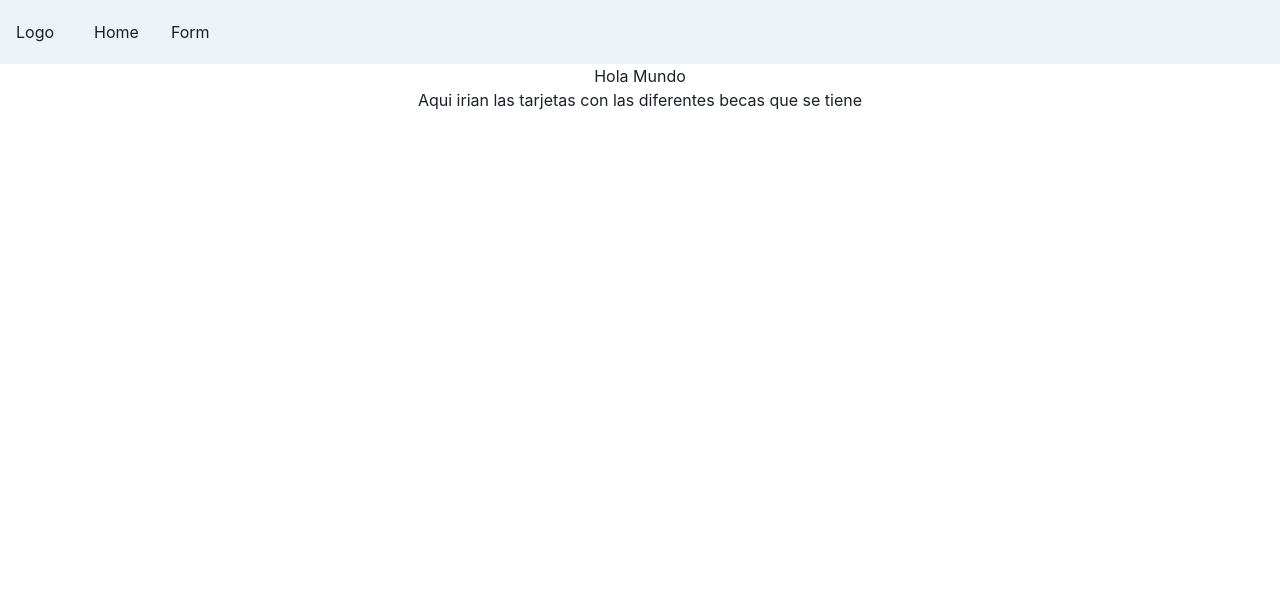
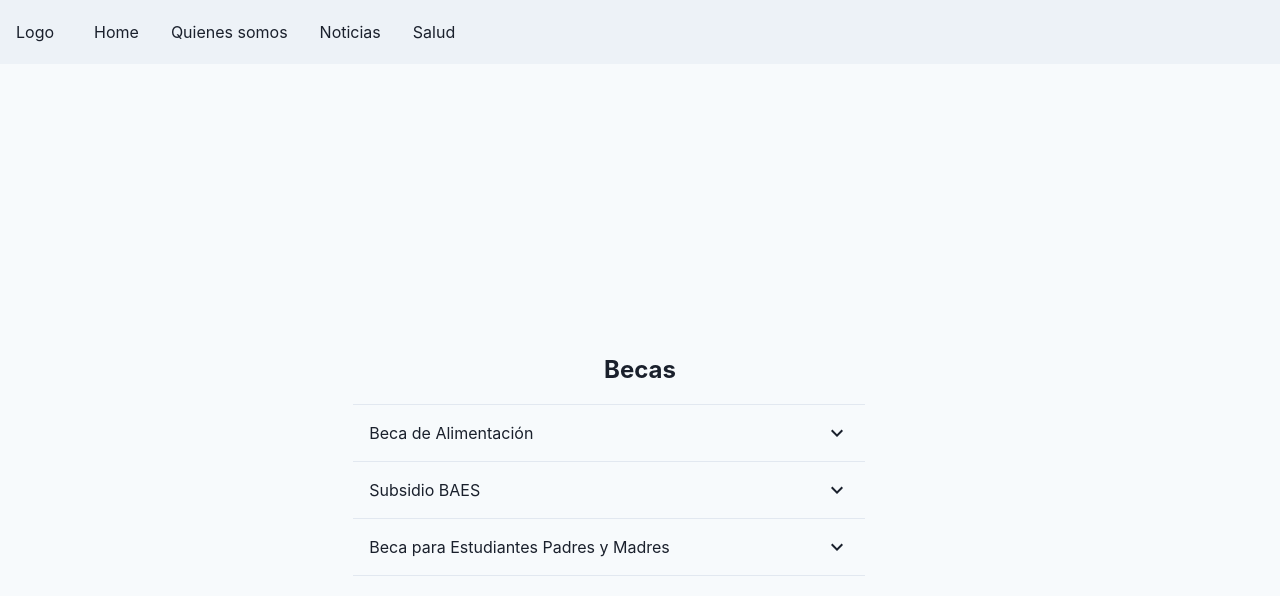
Before and after one commit to FelipeGuicharrousse/Proyecto-DIU, a React (Create React App) app: page / in a window 1280 px wide. Shown: the top 596 px of the page. Built offline with nearby package versions, Linux system fonts and the light colour scheme.

Commit message:
🚧 Added new routes

```diff
--- a/src/App.js
+++ b/src/App.js
@@ -13,7 +13,7 @@ function App() {
         <div className="App">
           <Routes>
             <Route path="/" element={<Home />} />
-            <Route path="/form" element={<Form />} />
+            <Route path="/about-us" element={<Form />} />
           </Routes>
         </div>
       </div>
--- a/src/components/withAction.js
+++ b/src/components/withAction.js
@@ -15,7 +15,7 @@ export default function WithAction() {
 
   return (
     <>
-      <Box bg={useColorModeValue('gray.100', 'gray.900')} px={4}>
+      <Box bg={useColorModeValue('gray.100', 'gray.900')} px={4} top="0" width="100%">
         <Flex h={16} alignItems={'center'} justifyContent={'space-between'}>
           <IconButton
             size={'md'}
@@ -49,9 +49,35 @@ export default function WithAction() {
                   textDecoration: 'none',
                   bg: hoverBgColor,
                 }}
-                href={'/form'}
+                href={'/about-us'}
               >
-                Form
+                Quienes somos
+              </Box>
+              <Box
+                as="a"
+                px={2}
+                py={1}
+                rounded={'md'}
+                _hover={{
+                  textDecoration: 'none',
+                  bg: hoverBgColor,
+                }}
+                href={'/news'}
+              >
+                Noticias
+              </Box>
+              <Box
+                as="a"
+                px={2}
+                py={1}
+                rounded={'md'}
+                _hover={{
+                  textDecoration: 'none',
+                  bg: hoverBgColor,
+                }}
+                href={'/health'}
+              >
+                Salud
               </Box>
             </HStack>
           </HStack>
--- a/src/views/home.js
+++ b/src/views/home.js
@@ -1,14 +1,88 @@
 import React from 'react';
-import { Box } from '@chakra-ui/react';
+import {
+  Accordion,
+  AccordionItem,
+  AccordionButton,
+  AccordionPanel,
+  Flex,
+  useColorModeValue,
+  Text,
+  Container,
+} from '@chakra-ui/react';
+
+import { ChevronDownIcon } from '@chakra-ui/icons';
 
 function Home() {
   return (
-    <div>
-      <Box>
-        <h1>Hola Mundo</h1>
-        <p>Aqui irian las tarjetas con las diferentes becas que se tiene</p>
-      </Box>
-    </div>
+    <Flex
+      minH={'100vh'}
+      align={'center'}
+      justify={'center'}
+      bg={useColorModeValue('gray.50', 'gray.800')}>
+      <Container>
+        <Text fontSize="2xl" fontWeight="bold" mb={4}>
+          Becas
+        </Text>
+        <Accordion allowMultiple width="100%" maxW="lg" rounded="lg">
+          <AccordionItem>
+            <AccordionButton
+              display="flex"
+              alignItems="center"
+              justifyContent="space-between"
+              p={4}>
+              <Text fontSize="md">Beca de Alimentación</Text>
+              <ChevronDownIcon fontSize="24px" />
+            </AccordionButton>
+            <AccordionPanel pb={4}>
+              <Text color="gray.600">
+              Consiste en el acceso gratuito a los servicios de alimentación institucionales
+              (casinos) al que puede postular el estudiantado perteneciente a los primeros
+              deciles socioeconómicos, y que no cuenten con Beca de Alimentación de Educación
+              Superior JUNAEB (BAES). Este beneficio puede incluir almuerzo y/o cena, lo que
+              se determina en función de los cupos y presupuestos institucionales.
+              </Text>
+            </AccordionPanel>
+          </AccordionItem>
+          <AccordionItem>
+            <AccordionButton
+              display="flex"
+              alignItems="center"
+              justifyContent="space-between"
+              p={4}>
+              <Text fontSize="md">Subsidio BAES</Text>
+              <ChevronDownIcon fontSize="24px" />
+            </AccordionButton>
+            <AccordionPanel pb={4}>
+              <Text color="gray.600">
+              Subsidio otorgado a estudiantes que poseen la Beca de Alimentación de Educación
+              Superior de la JUNAEB (BAES), consistente en una subvención que cubre la diferencia
+              entre el precio del menú único del casino USM y el valor establecido por JUNAEB.
+              En otras palabras, al pagar el almuerzo en la USM con la tarjeta BAES, sólo se
+              cobrará el precio establecido por JUNAEB, puesto que la diferencia entre el precio
+              real del almuerzo y lo que se cancela, lo subvenciona la USM.
+              </Text>
+            </AccordionPanel>
+          </AccordionItem>
+          <AccordionItem>
+            <AccordionButton
+              display="flex"
+              alignItems="center"
+              justifyContent="space-between"
+              p={4}>
+              <Text fontSize="md">Beca para Estudiantes Padres y Madres</Text>
+              <ChevronDownIcon fontSize="24px" />
+            </AccordionButton>
+            <AccordionPanel pb={4}>
+              <Text color="gray.600">
+              Consiste en una subvención monetaria orientada a favorecer a estudiantes de
+              los primeros deciles socioeconómicos con hijos(as) en edad preescolar,
+              ayudándoles a desarrollar con tranquilidad su vida universitaria.
+              </Text>
+            </AccordionPanel>
+          </AccordionItem>
+        </Accordion>
+      </Container>
+    </Flex>
   );
 }
 
```
